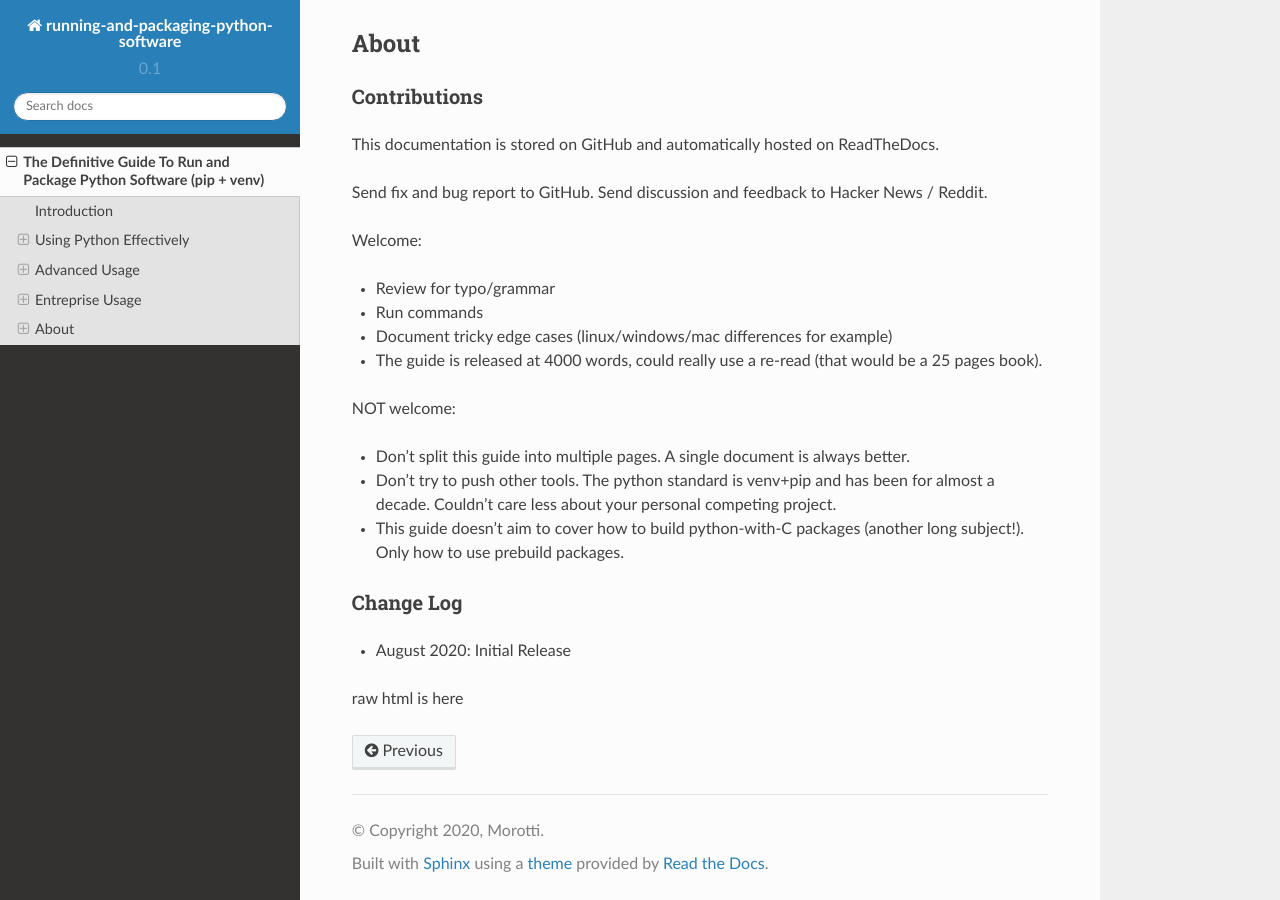
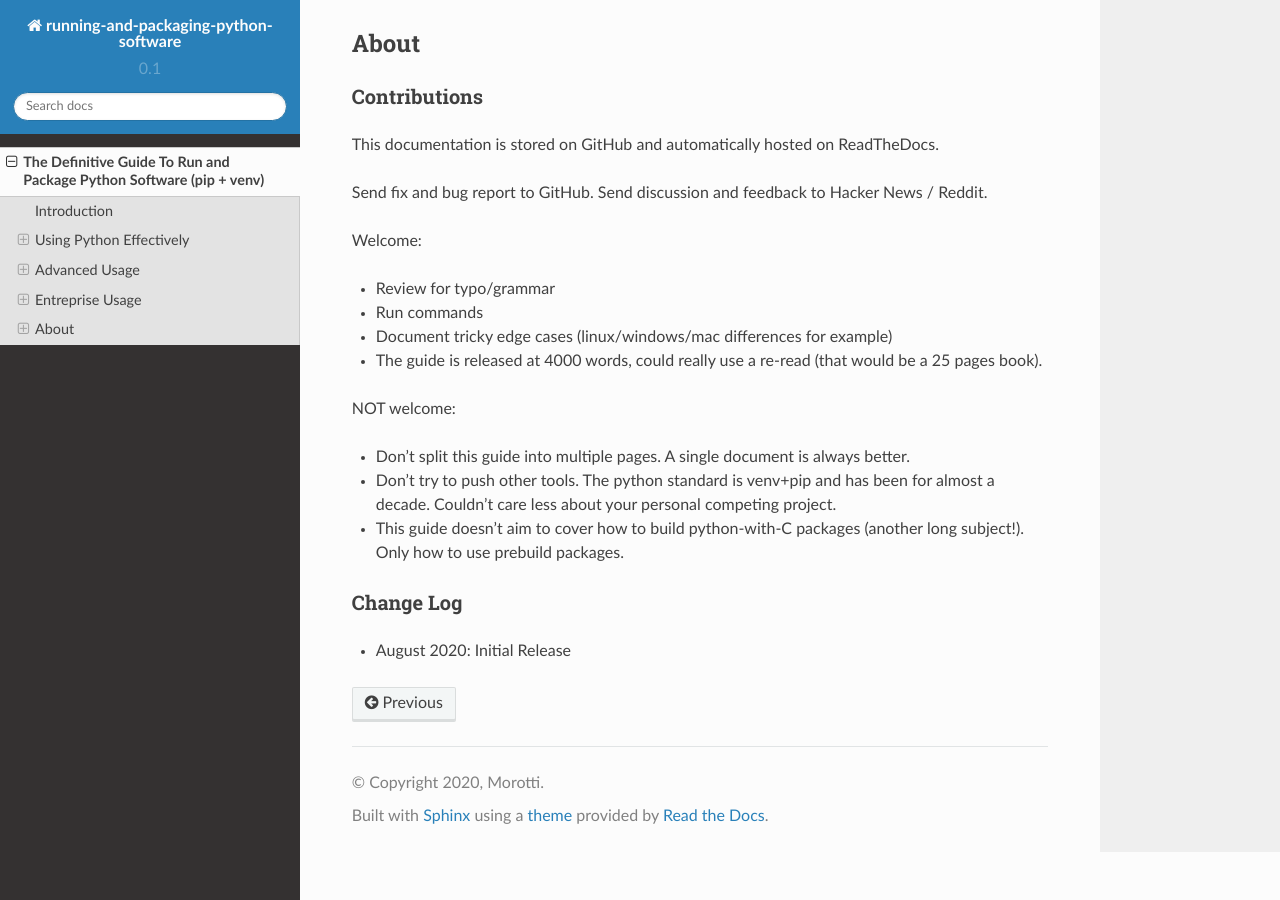
Before and after one commit to morotti/pip-and-virtualenv-guide, a Sphinx documentation site: the page built from doc/main.rst, in a window 1280 px wide and 900 px high, scrolled down 12059 px. Built offline with Sphinx 7.4.7 and the Read the Docs theme 2.0.0, drawn with Linux system fonts in a browser that asks for light colours.

```diff
--- a/doc/main.rst
+++ b/doc/main.rst
@@ -626,7 +626,3 @@ Change Log
 
       gtag('config', 'UA-174952017-1');
     </script>
-
-.. raw:: html
-
-    <p>raw html is here</p>
```
